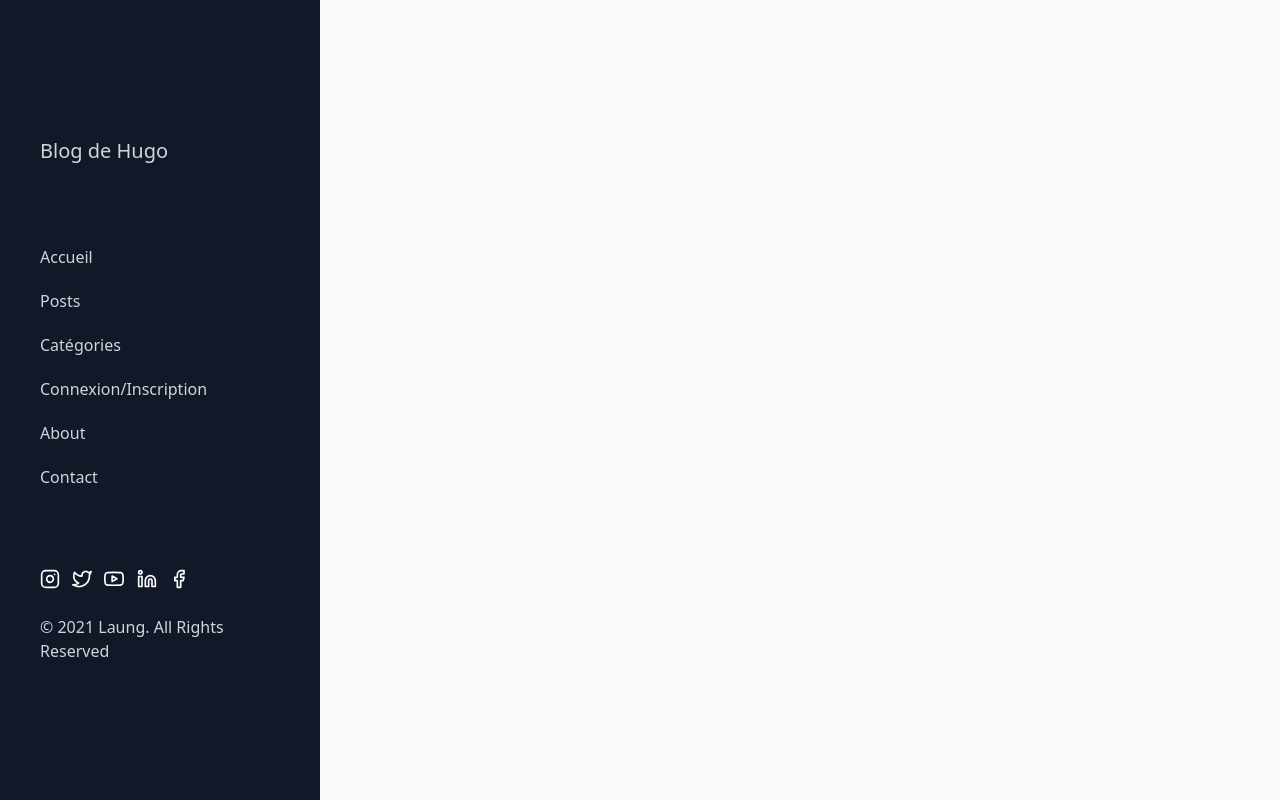
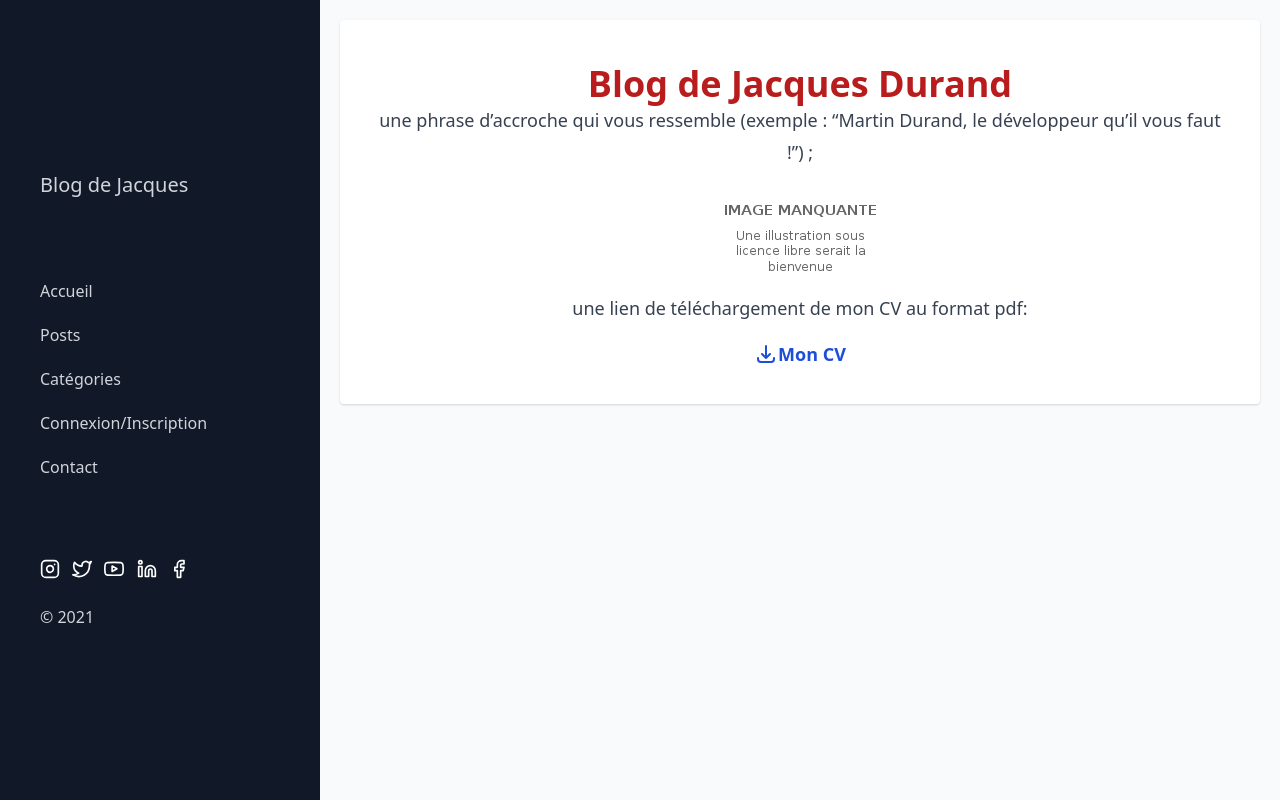
Before and after one commit to JacquesDurand/oc-blog, a PHP site: the page made by templates/Home/index.html.twig in a window 1280 px wide. Run offline with PHP 8.4, Linux system fonts and the light colour scheme; the template is opened without the code that fills it, so the values that code supplies are empty; some libraries are stand-ins or nearby versions.

Commit message:
[feature 1]: homepage

```diff
--- a/templates/Home/index.html.twig
+++ b/templates/Home/index.html.twig
@@ -11,12 +11,12 @@
 <nav class="md:hidden shadow bg-white px-4 py-4">
     <div class="grid grid-cols-12 gap-4">
         <div class="col-span-6">
-            <a href="/" class="inline-block align-middle">Blog de Hugo</a>
+            <a href="/" class="inline-block align-middle">Blog de Jacques Durand</a>
         </div>
         <div class="col-span-6">
             <div class="text-right">
                 <a class="inline-block align-middle" href="#" onclick="openSidebar()"><img class="w-6"
-                                                                                           src="assets/images/menu.svg"></a>
+                                                                                           src="/assets/images/menu.svg"></a>
             </div>
         </div>
     </div>
@@ -27,6 +27,33 @@
         <div class="col-span-12 md:col-span-8 lg:col-span-9">
             <main class="p-4 md:p-5">
                 {% block body %}
+                    <div class="bg-white rounded shadow">
+                        <div class="p-6 md:p-7 lg:p-9">
+                                <h1 class="font-extrabold text-xl sm:text-2xl md:text-3xl lg:text-4xl mt-2 text-red-700 text-center">
+                                    Blog de Jacques Durand
+                                </h1>
+                            <div class="text-base md:text-lg text-gray-700 text-center">
+                                <p class="leading-7 lg:leading-8">
+                                    une phrase d’accroche qui vous ressemble (exemple : “Martin Durand, le développeur qu’il vous faut !”) ;
+                                </p>
+                            </div>
+                            <div class="prose prose-sm sm:prose lg:prose-lg mx-auto mt-4 md:mt-6 flex justify-center">
+                                <img class="" src="/assets/images/Defaut.svg.png" alt="my-pic">
+                            </div>
+                            <div class="text-base md:text-lg text-gray-700 text-center">
+                                <p class="leading-7 lg:leading-8">
+                                    une lien de téléchargement de mon CV au format pdf:
+                                </p>
+                                <div class="flex justify-center">
+                                    <a href="/assets/cv/Project manager Cv Template.pdf" class="mt-4 inline-block font-bold text-blue-500 hover: text-blue-700 flex items-center">
+                                        <svg xmlns="http://www.w3.org/2000/svg" class="h-6 w-6" fill="none" viewBox="0 0 24 24" stroke="currentColor">
+                                            <path stroke-linecap="round" stroke-linejoin="round" stroke-width="2" d="M4 16v1a3 3 0 003 3h10a3 3 0 003-3v-1m-4-4l-4 4m0 0l-4-4m4 4V4" />
+                                        </svg>Mon CV</a>
+                                </div>
+                            </div>
+                        </div>
+                    </div>
+                    <br>
                 {% endblock %}
             </main>
         </div>
--- a/templates/Home/sidebar.html.twig
+++ b/templates/Home/sidebar.html.twig
@@ -10,7 +10,7 @@
         </a>
         <div class="sticky h-screen top-0 py-20 flex flex-wrap content-center">
             <div class="w-full">
-                <a href="/" class="text-gray-300 text-xl hover:text-white">Blog de Hugo</a>
+                <a href="/" class="text-gray-300 text-xl hover:text-white">Blog de Jacques</a>
             </div>
             <div>
                 <ul class="w-full mt-20">
@@ -27,7 +27,6 @@
                         {% else %}
                             <li class="mb-5"><a href="/login" class="text-gray-300 hover:text-white">Connexion/Inscription</a></li>
                     {% endif %}
-                    <li class="mb-5"><a href="#" class="text-gray-300 hover:text-white">About</a></li>
                     <li><a href="#" class="text-gray-300 hover:text-white">Contact</a></li>
                 </ul>
             </div>
@@ -40,16 +39,16 @@
                         <a href="#"><img class="w-5" src="/assets/images/twitter.svg"></a>
                     </li>
                     <li class="inline-block mr-2">
-                        <a href="#"><img class="w-5" src="assets/images/youtube.svg"></a>
+                        <a href="#"><img class="w-5" src="/assets/images/youtube.svg"></a>
                     </li>
                     <li class="inline-block mr-2">
-                        <a href="#"><img class="w-5" src="assets/images/linkedin.svg"></a>
+                        <a href="#"><img class="w-5" src="/assets/images/linkedin.svg"></a>
                     </li>
                     <li class="inline-block">
-                        <a href="#"><img class="w-5" src="assets/images/facebook.svg"></a>
+                        <a href="#"><img class="w-5" src="/assets/images/facebook.svg"></a>
                     </li>
                 </ul>
-                <p class="text-gray-300 mt-5">&copy 2021 <a href="#">Laung</a>. All Rights Reserved</p>
+                <p class="text-gray-300 mt-5">&copy 2021</p>
             </div>
         </div>
     </aside>
```
Also changed, not shown: public/index.php (+0 -17 lines), public/assets/images/Defaut.svg.png (added), 1 other file.
